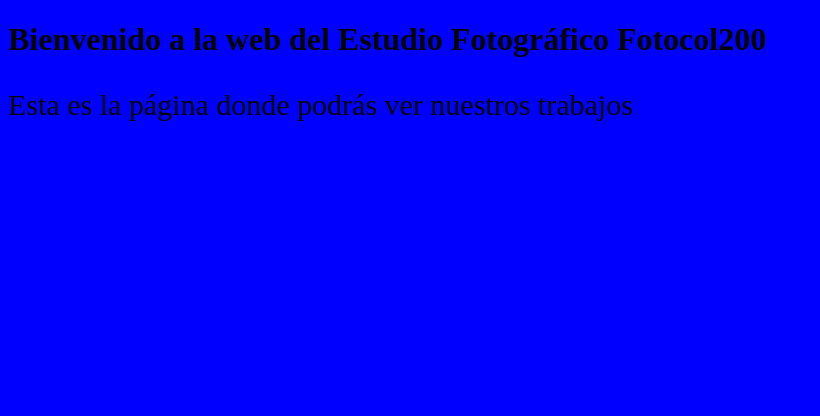
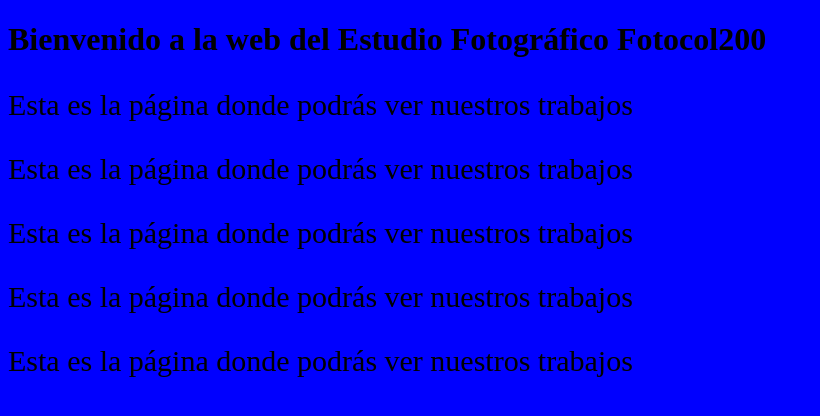
Before and after one commit to maqalher/pagina-web, a plain HTML site: page index.html in a window 1280 px wide. Shown: the whole page, without its empty margins (0-820 px from the left). Drawn offline with Linux system fonts and the light colour scheme.

Commit message:
se agregaron parrafos

```diff
--- a/index.html
+++ b/index.html
@@ -15,5 +15,9 @@
 <body>
     <h1>Bienvenido a la web del Estudio Fotográfico Fotocol200</h1>
     <p>Esta es la página donde podrás ver nuestros trabajos</p>
+    <p>Esta es la página donde podrás ver nuestros trabajos</p>
+    <p>Esta es la página donde podrás ver nuestros trabajos</p>
+    <p>Esta es la página donde podrás ver nuestros trabajos</p>
+    <p>Esta es la página donde podrás ver nuestros trabajos</p>
 </body>
 </html>
```
